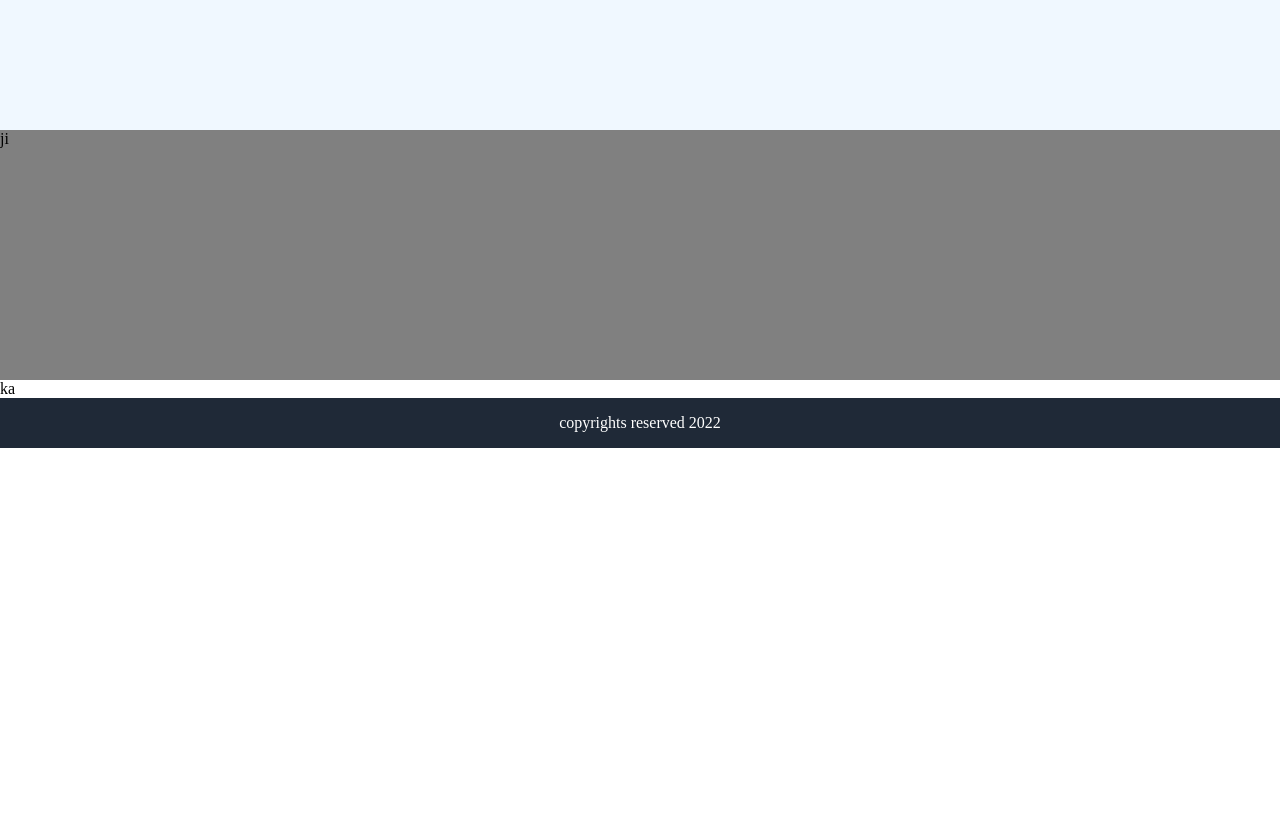
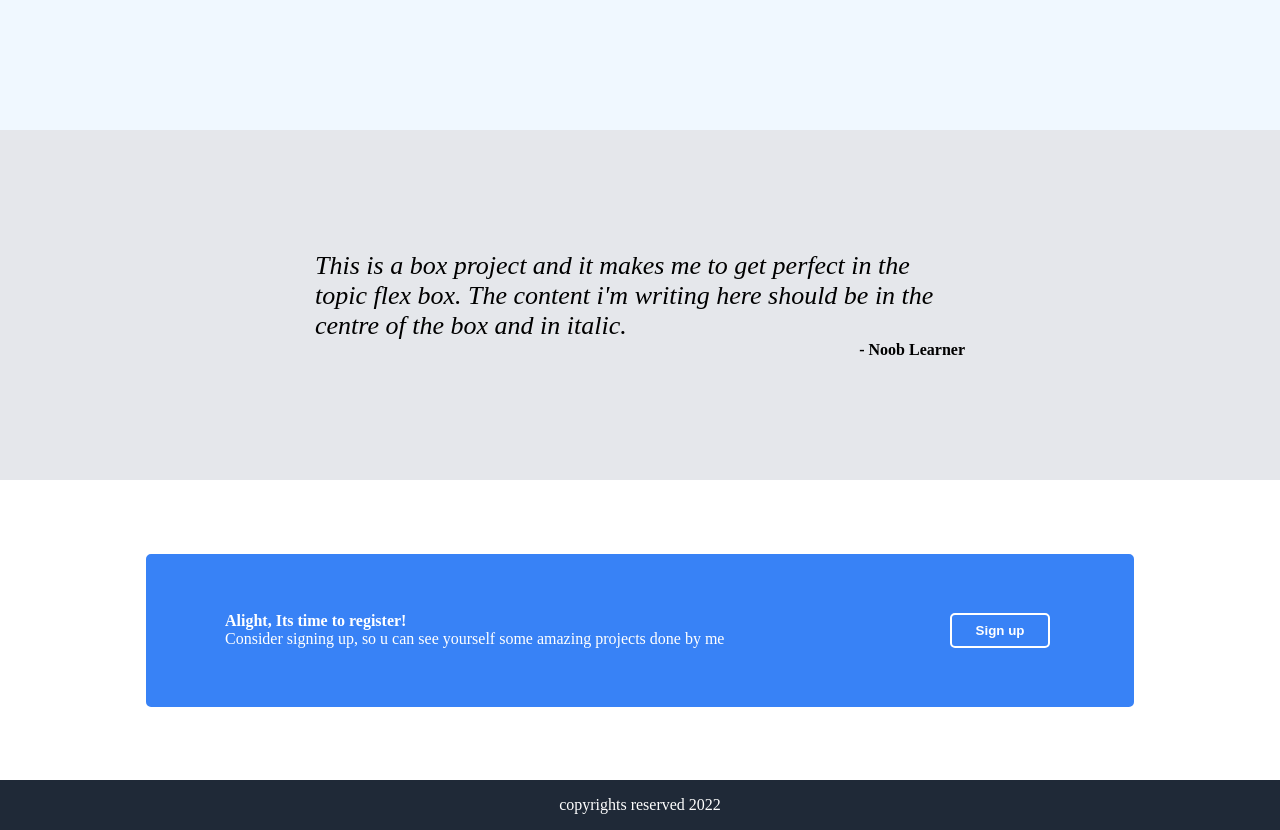
Before and after one commit to nandakishore00/Landing-page, a plain HTML site: page index.html in a window 1280 px wide. Shown: the part 820-1650 px from the top of the page. Before the commit the page ends 1268 px from the top, so only its background shows below. Drawn offline with Linux system fonts and the light colour scheme.

Commit message:
add footer & 4th part of the landing page

```diff
--- a/index.html
+++ b/index.html
@@ -33,7 +33,7 @@
 
         </div>
         <div class="second-box">
-            <h1 class= "second-heading" style= "font-weight:extra-bold; font-family:oswald;"> Some Random Information.</h1>
+            <h1 class= "second-heading" style= "font-weight:extra-bold; "> Some Random Information.</h1>
             <div class="boxes">
                 <div class="each-box">
                     <p class="square">
@@ -65,10 +65,19 @@
             </div>
         </div>
         <div class="third-box">
-            ji
+           <p class="third-box-content">This is a box project and it makes me to get perfect in the topic flex box. The content i'm writing here should be in the centre of the box and in italic.</p>
+           <p class="tagline">- Noob Learner</p>
         </div>
         <div class="fourth-box">
-            ka
+            <div class="sign-up">
+                <div class="sign-up-text">
+                    <p>Alight, Its time to register!</p>
+                    <span>Consider signing up, so u can see yourself some amazing projects done by me</span>
+                </div>
+                <button>Sign up</button>
+
+            </div>
+
         </div>
     </div>
 
--- a/landing.css
+++ b/landing.css
@@ -23,8 +23,20 @@
 }
 .third-box{
     display:flex;
-    background-color: grey;
+    flex-direction: column;
+    background-color: #E5E7EB;
     height: 250px;
+    padding:50px;
+    align-items:center;
+    justify-content: center;
+
+
+}
+.fourth-box{
+    display:flex;
+    height: 300px;
+    justify-content: center;
+    align-items:center;
 }
 .footer{
     display:flex;
@@ -134,3 +146,46 @@ display:flex;
 text-align:center;
 
 }
+.third-box-content{
+    display:flex;
+    width:650px;
+
+
+    font-style:italic;
+    font-size:26px;
+}
+.tagline{
+    display:flex;
+    flex-direction: row-reverse;
+    font-style: normal;
+    font-weight: bolder;
+    width:650px;
+}
+.sign-up{
+    border:4px solid #3882F6;
+    color: white;
+    background-color: #3882F6;
+    border-radius:5px;
+    display:flex;
+    align-items:center;
+    justify-content: center;
+    padding:50px 75px ;
+}
+.sign-up-text{
+display:flex;
+flex-direction:column;
+margin-right:20px;
+width:700px;
+
+}
+.sign-up-text p{
+    font-weight: bold;
+}
+button{
+    border-color: white;
+    background-color:  #3882F6;
+    border: 2px solid white;
+    border-radius: 5px;
+
+
+}
```
